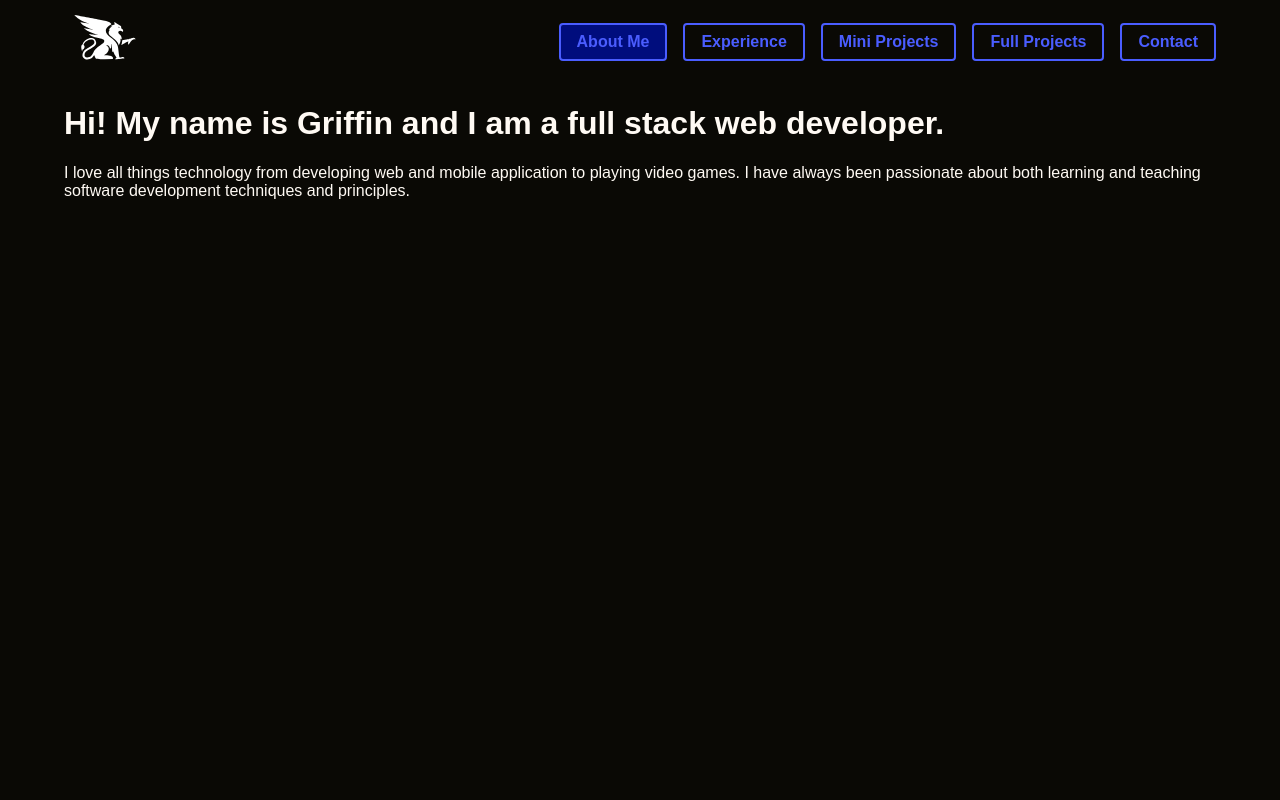
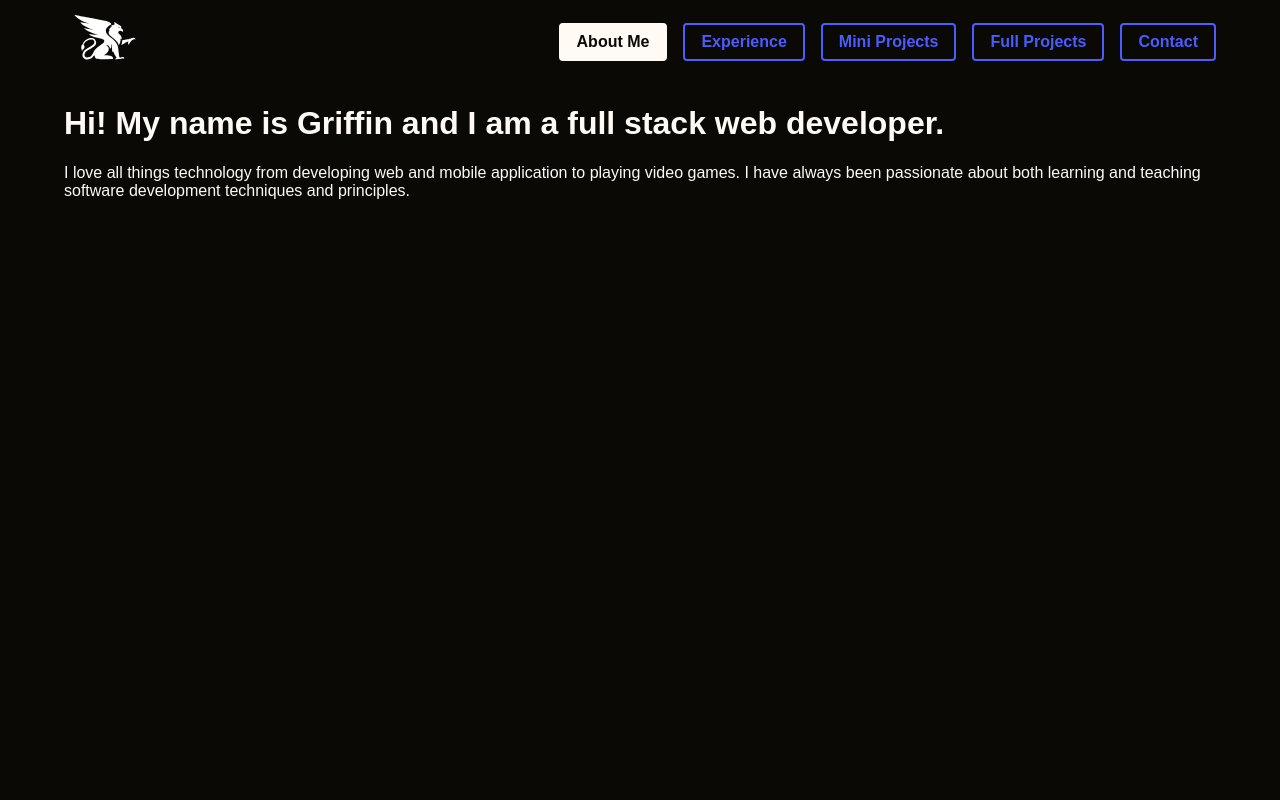
Before and after one commit to mccormickgriffin/griffin-mccormick-portfolio, a React (Create React App) app: page / in a window 1280 px wide. In both pictures the pointer is over the button "About Me". Shown: the top 800 px of the page. Built offline with nearby package versions, Linux system fonts and the light colour scheme.

Commit message:
changed hover styles on top nav buttons

```diff
--- a/src/styles/TopNav.scss
+++ b/src/styles/TopNav.scss
@@ -16,7 +16,6 @@
     font-weight: bold;
     font-size: 16px;
     padding: 8px 16px;
-    height: fit-content;
     border-radius: 4px;
     background-color: $background;
     border: 2px solid $primary;
@@ -24,7 +23,9 @@
 
     &:hover {
       cursor: pointer;
-      background-color: adjust-color($color: $primary, $lightness: -40%);
+      background-color: $text;
+      color: $background;
+      border: 2px solid $text;
     }
   }
 }
```
